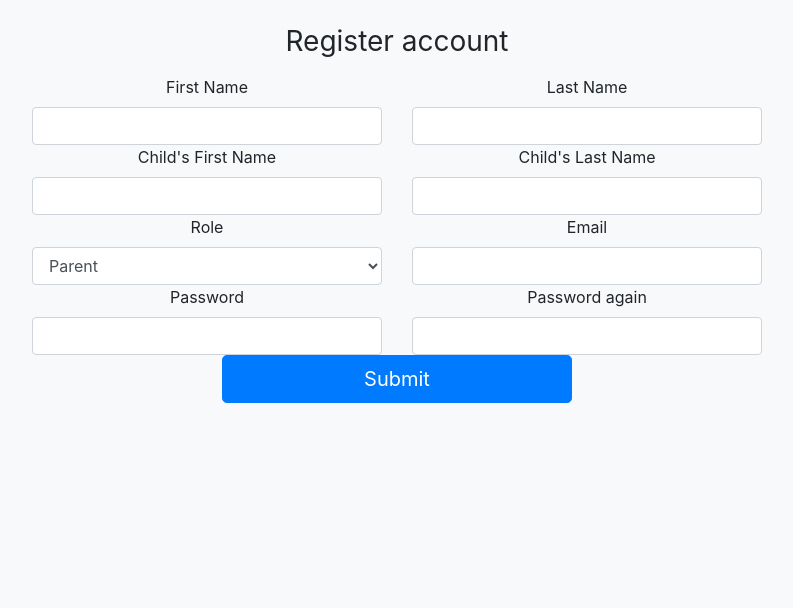
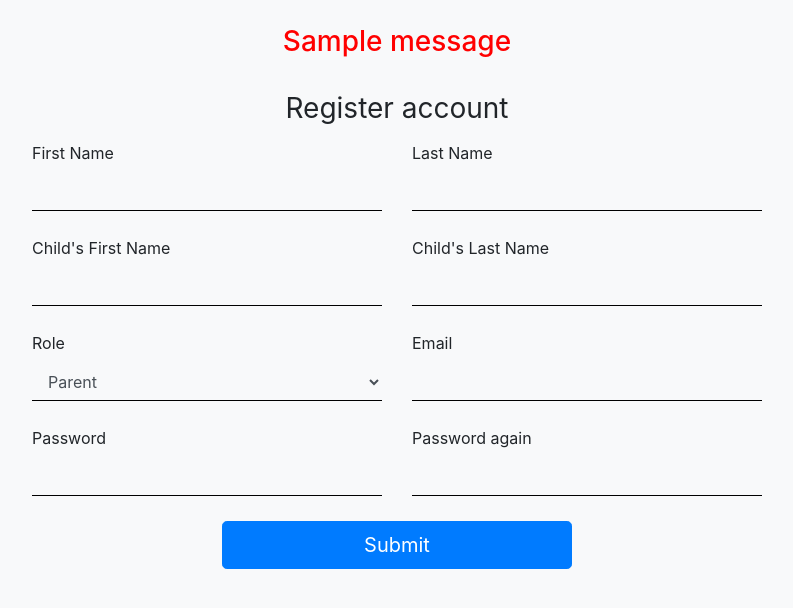
Before and after one commit to billyjang/partner_school_app, a Flask app: page /newaccount in a window 1280 px wide. Shown: the top 608 px of the page, without its empty margins (243-1036 px from the left). Run offline with Flask 2, Linux system fonts and the light colour scheme; tables that the repository leaves empty hold one stand-in row (values such as "Sample post"); one stand-in notice (Sample message) is shown; parts of the project's set-up code (start-up, migrations or seed data) failed here and were passed over; some libraries are stand-ins or nearby versions.

Commit message:
styling the newaccount

```diff
--- a/app.py
+++ b/app.py
@@ -1,5 +1,5 @@
 from flask import Flask
-from flask import render_template, url_for, request, redirect, session
+from flask import render_template, url_for, request, redirect, session, flash
 #from flask_session import Session
 from flask_sqlalchemy import SQLAlchemy
 from crypt import pwd_context
@@ -59,7 +59,10 @@ def newaccountsuccess():
                 print(request.form[k])
                 empty=True
         if empty:
-            print('hit')
+            flash('Must fill out all required fields')
+            return redirect(url_for('newaccount'))
+        if request.form['password'] != request.form['passwordAgain']:
+            flash('Passwords must match')
             return redirect(url_for('newaccount'))
         email=request.form['email']
         firstName = request.form['firstName']
--- a/static/login.css
+++ b/static/login.css
@@ -23,6 +23,7 @@ h1 {
 .new-account {
     padding-left: 40px;
     padding-right: 40px;
+    padding-bottom: 30px;
 }
 .sign-in {
     padding-left: 40px;
--- a/static/newaccount.css
+++ b/static/newaccount.css
@@ -1,3 +1,29 @@
 h1 {
     padding-top: 25px;
 }
+.flashing {
+    padding-top: 25px;
+    color: red;
+}
+label {
+    float: left;
+}
+.col-md-4 {
+    padding-bottom: 25px;
+}
+
+input[type="text"],
+select.form-control {
+  background: transparent;
+  border: none;
+  border-bottom: 1px solid #000000;
+  -webkit-box-shadow: none;
+  box-shadow: none;
+  border-radius: 0;
+}
+
+input[type="text"]:focus,
+select.form-control:focus {
+  -webkit-box-shadow: none;
+  box-shadow: none;
+}
--- a/templates/newaccount.html
+++ b/templates/newaccount.html
@@ -15,6 +15,13 @@
     <body class="bg-light">
         <div class="container">
             <div class="text-center">
+                {% with messages = get_flashed_messages() %}
+                    {% if messages %}
+                            {% for message in messages %}
+                                <h3 class="flashing">{{ message }}</h3>
+                            {% endfor %}
+                    {% endif %}
+                {% endwith %}
                 <h1 class="h3 mb-3 font-weight-normal">Register account</h1>
                 <form action="{{ url_for('newaccountsuccess') }}" method="POST">
                     <div class="row justify-content-center">
```
Also changed, not shown: templates/login.html (+9 -5 lines).
